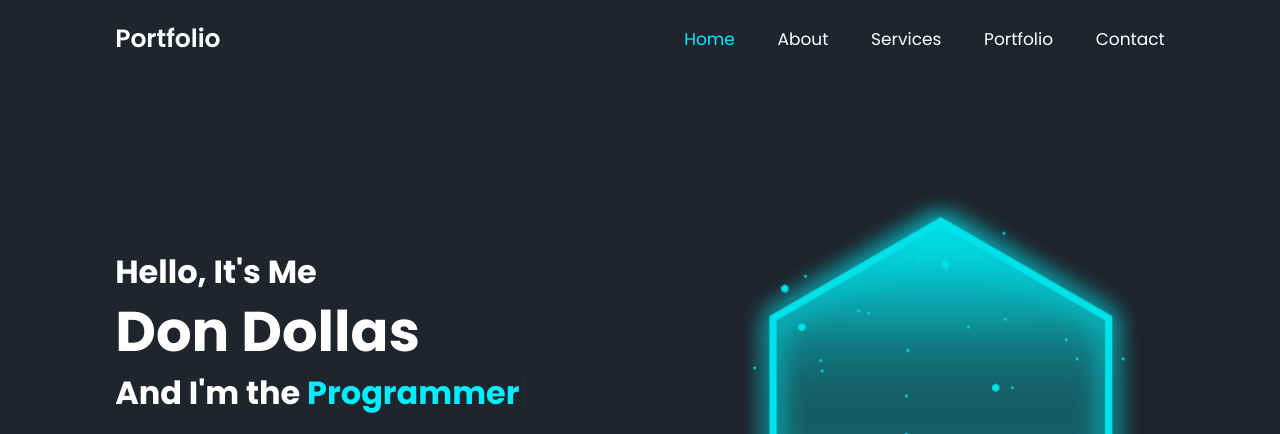
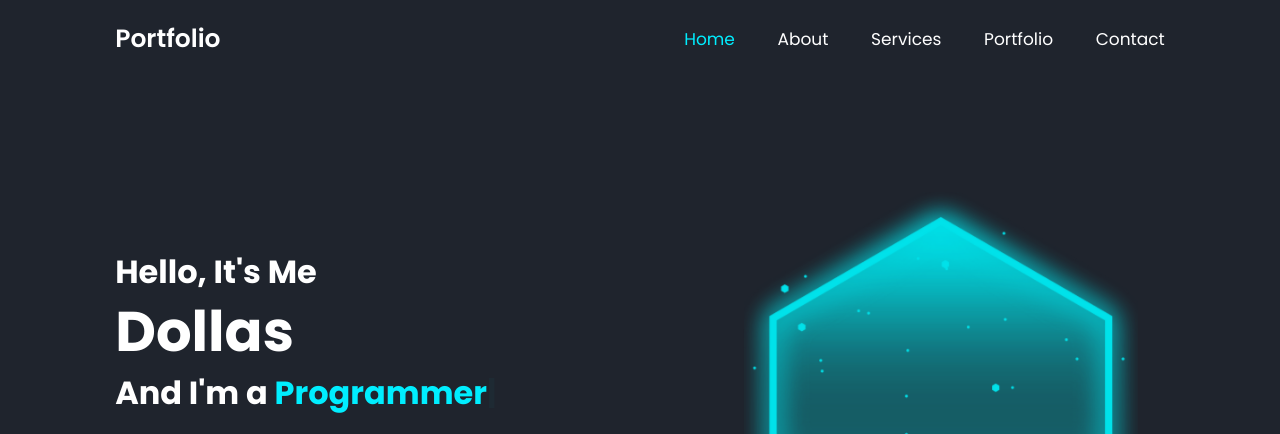
Before and after one commit to D01145/D01145.github.io, a plain HTML site: page index.html in a window 1280 px wide. Shown: the top 434 px of the page. Drawn offline with nearby package versions, Linux system fonts and the light colour scheme.

Commit message:
Update index.html

```diff
--- a/index.html
+++ b/index.html
@@ -36,8 +36,8 @@
     <section class="home" id="home">
         <div class="home-content">
             <h3> Hello, It's Me</h3>
-            <h1>Don Dollas</h1>
-            <h3>And I'm the <span class="multiple-text"></span></h3>
+            <h1>Dollas</h1>
+            <h3>And I'm a <span class="multiple-text"></span></h3>
             <p>Lorem ipsum dolor sit amet consectetur adipisicing elit. Eum quasi, natus
                 quia aperiam ea vitae pariatur.</p>
             <div class="social-media">
```
